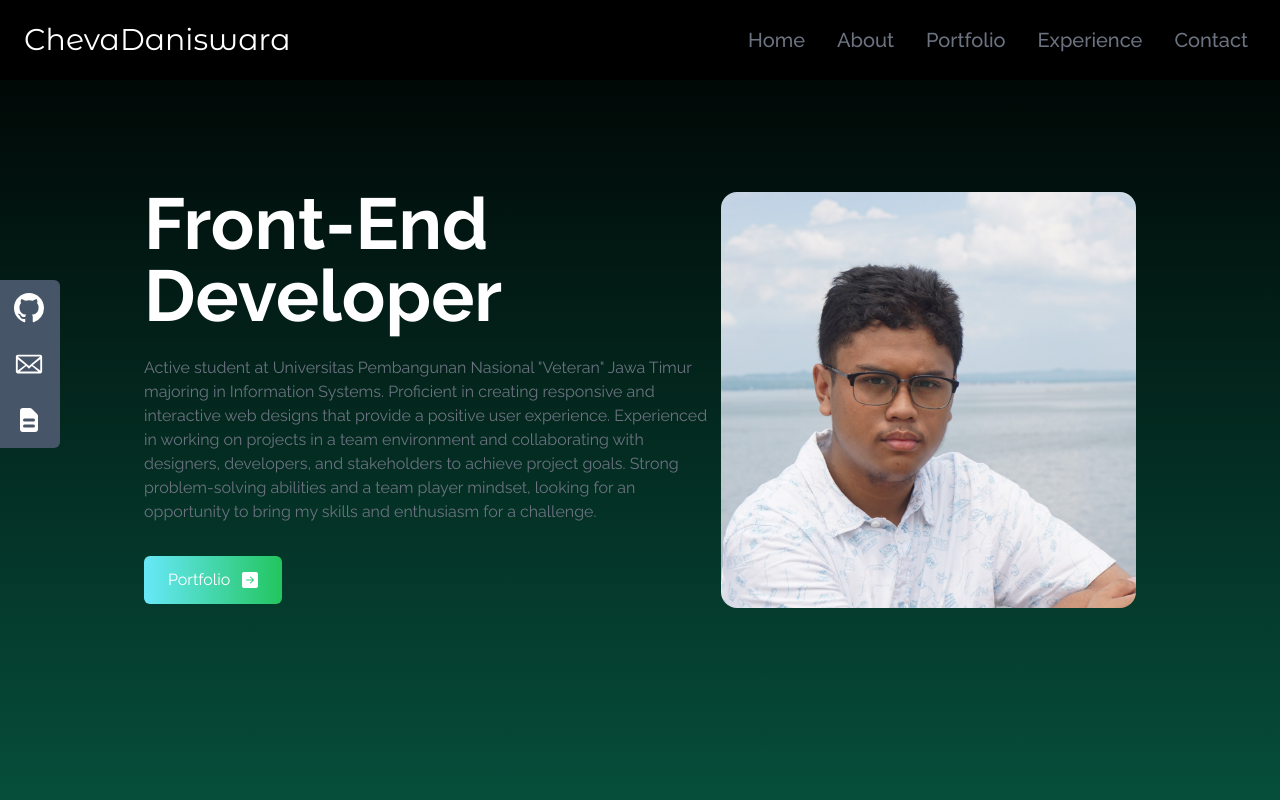
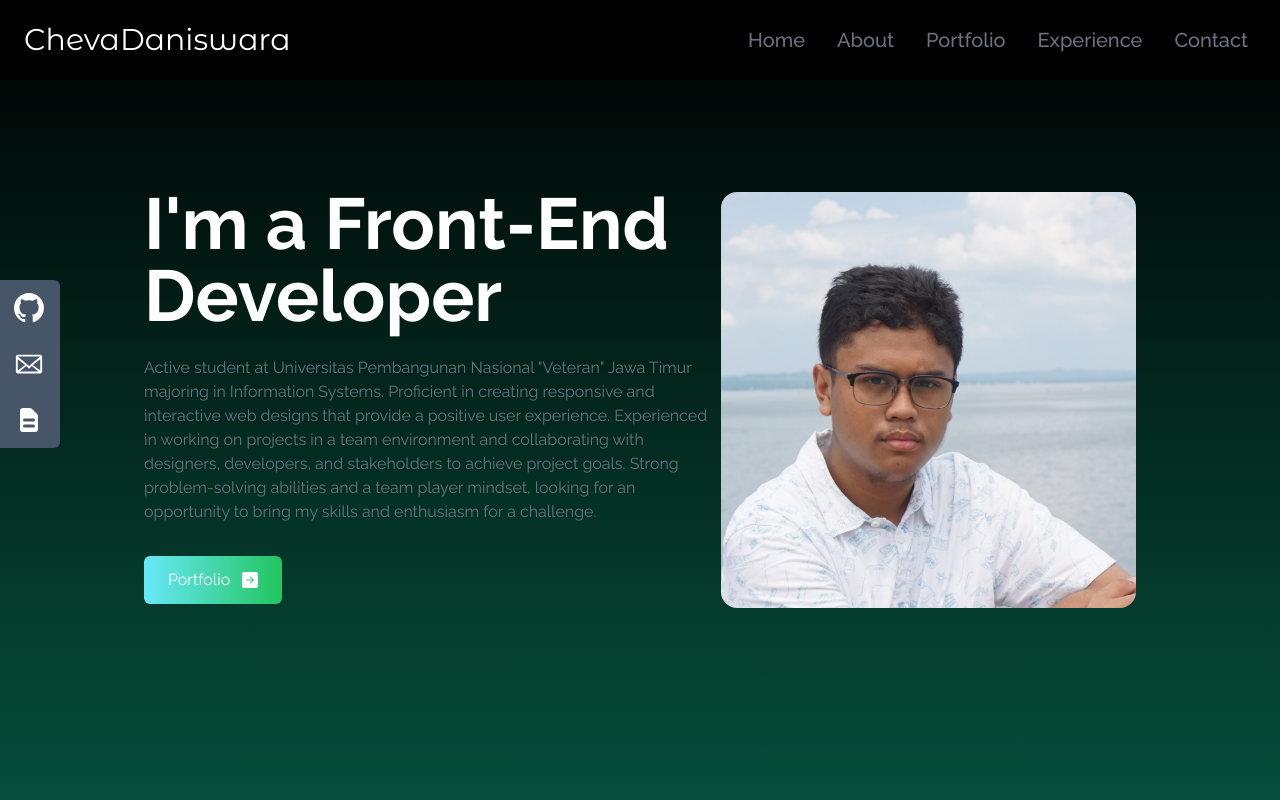
Before and after one commit to chevadaniswara/chevadaniswara-portfolio, a React (Create React App) app: page / in a window 1280 px wide. Shown: the top 800 px of the page. Built offline with nearby package versions, Linux system fonts and the light colour scheme.

Commit message:
made some minor changes

```diff
--- a/src/components/Home.jsx
+++ b/src/components/Home.jsx
@@ -9,7 +9,7 @@ function Home() {
             <div className='max-w-screen-lg mx-auto flex flex-col items-center justify-center h-full px-4 md:flex-row'>
                 <div className='flex flex-col justify-center h-full'>
                     <h2 className='text-4xl sm:text-7xl font-bold text-white'>
-                        Front-End Developer
+                        I'm a Front-End Developer
                     </h2>
                     <p className='text-gray-500 py-6'>
                         Active student at Universitas Pembangunan Nasional "Veteran" Jawa Timur majoring in Information Systems. Proficient in creating responsive and interactive web designs that provide a positive user experience. Experienced in working on projects in a team environment and collaborating with designers, developers, and stakeholders to achieve project goals. Strong problem-solving abilities and a team player mindset, looking for an opportunity to bring my skills and enthusiasm for a challenge.
```
